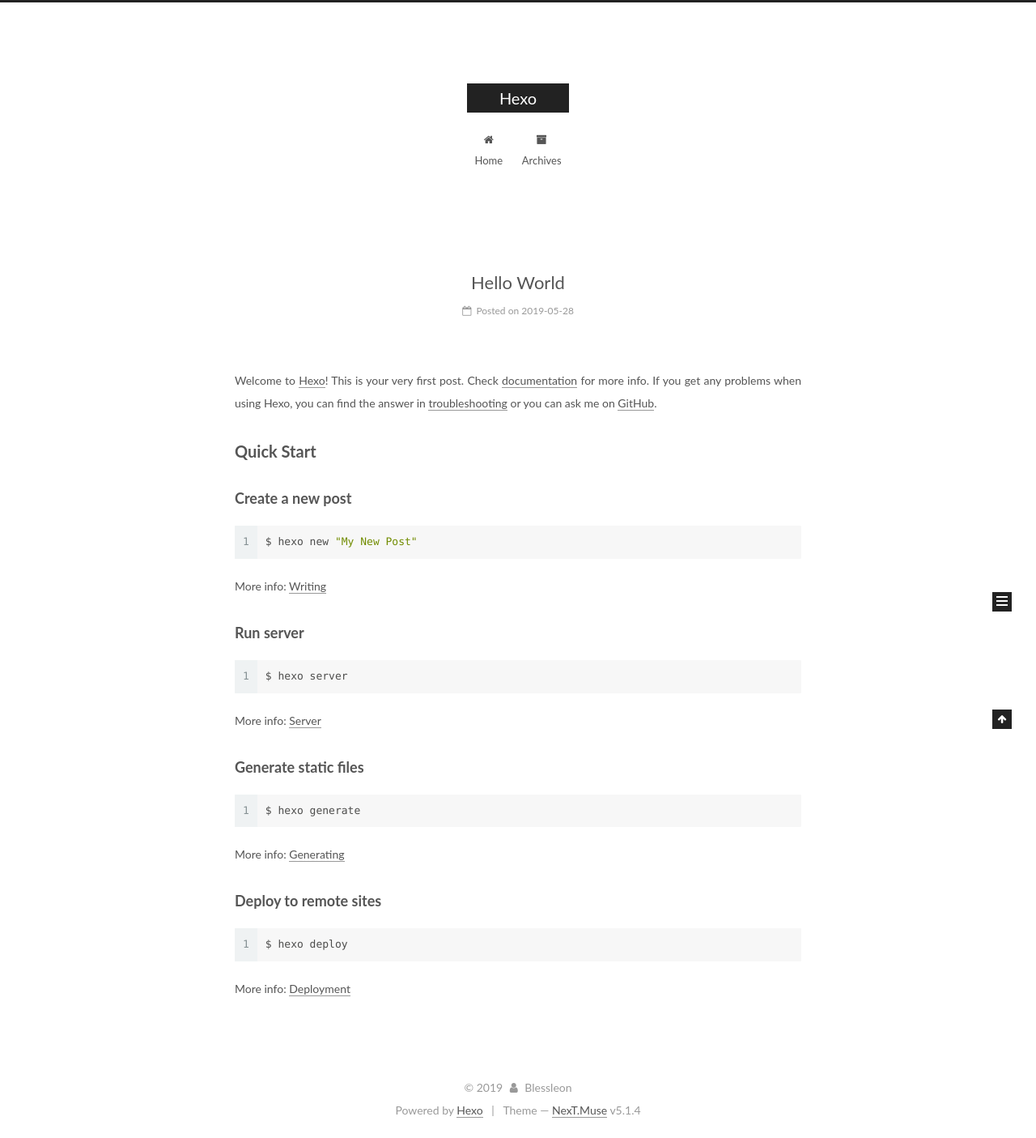
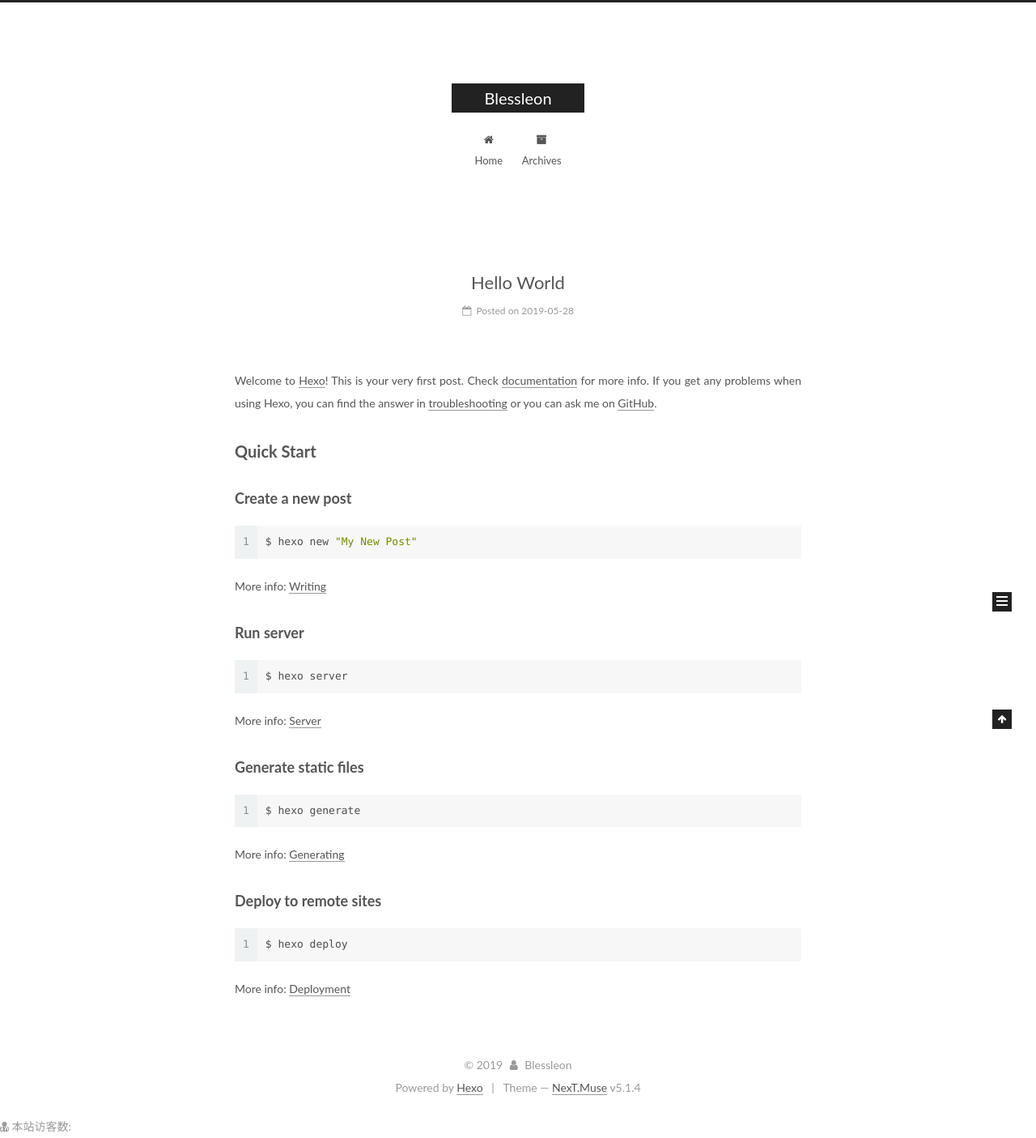
Before and after one commit to Guest1798/Guest1798.github.io, a plain HTML site: page index.html in a window 1280 px wide. Shown: the whole page at 81% size. Drawn offline with Linux system fonts and the light colour scheme; some packages are replaced by stand-ins of ours; a script that the page names is missing.

Commit message:
Site updated: 2019-05-28 21:43:22

```diff
--- a/css/main.css
+++ b/css/main.css
@@ -1822,7 +1822,7 @@
   width: 4px;
   height: 4px;
   border-radius: 50%;
-  background: #4086ff;
+  background: #998c70;
 }
 .links-of-blogroll {
   font-size: 13px;
--- a/index.html
+++ b/index.html
@@ -80,12 +80,12 @@
 
 
 <meta property="og:type" content="website">
-<meta property="og:title" content="Hexo">
+<meta property="og:title" content="Blessleon">
 <meta property="og:url" content="https://guest1798.github.io/index.html">
-<meta property="og:site_name" content="Hexo">
+<meta property="og:site_name" content="Blessleon">
 <meta property="og:locale" content="default">
 <meta name="twitter:card" content="summary">
-<meta name="twitter:title" content="Hexo">
+<meta name="twitter:title" content="Blessleon">
 
 
 
@@ -121,7 +121,7 @@
 
 
 
-  <title>Hexo</title>
+  <title>Blessleon</title>
 
 
 
@@ -152,7 +152,7 @@
     <div class="custom-logo-site-title">
       <a href="/" class="brand" rel="start">
         <span class="logo-line-before"><i></i></span>
-        <span class="site-title">Hexo</span>
+        <span class="site-title">Blessleon</span>
         <span class="logo-line-after"><i></i></span>
       </a>
     </div>
@@ -238,7 +238,7 @@
     </span>
 
     <span hidden itemprop="publisher" itemscope itemtype="http://schema.org/Organization">
-      <meta itemprop="name" content="Hexo">
+      <meta itemprop="name" content="Blessleon">
     </span>
 
 
@@ -464,7 +464,14 @@
 
 
       </div>
-    </footer>
+
+
+	<div class="powered-by">
+		<i class="fa fa-user-md"></i>
+		<span id="busuanzi_container_site_uv">
+		本站访客数:<span id="busuanzi_value_site_uv"></span>
+	</span>
+    </div></footer>
 
 
       <div class="back-to-top">
@@ -613,4 +620,5 @@
 
 
 </body>
+<script async src="https://dn-lbstatics.qbox.me/busuanzi/2.3/busuanzi.pure.mini.js"></script>
 </html>
```
Also changed, not shown: 2019/05/28/hello-world/index.html (+13 -5 lines), archives/2019/05/index.html (+14 -6 lines), archives/2019/index.html (+14 -6 lines), archives/index.html (+14 -6 lines).
